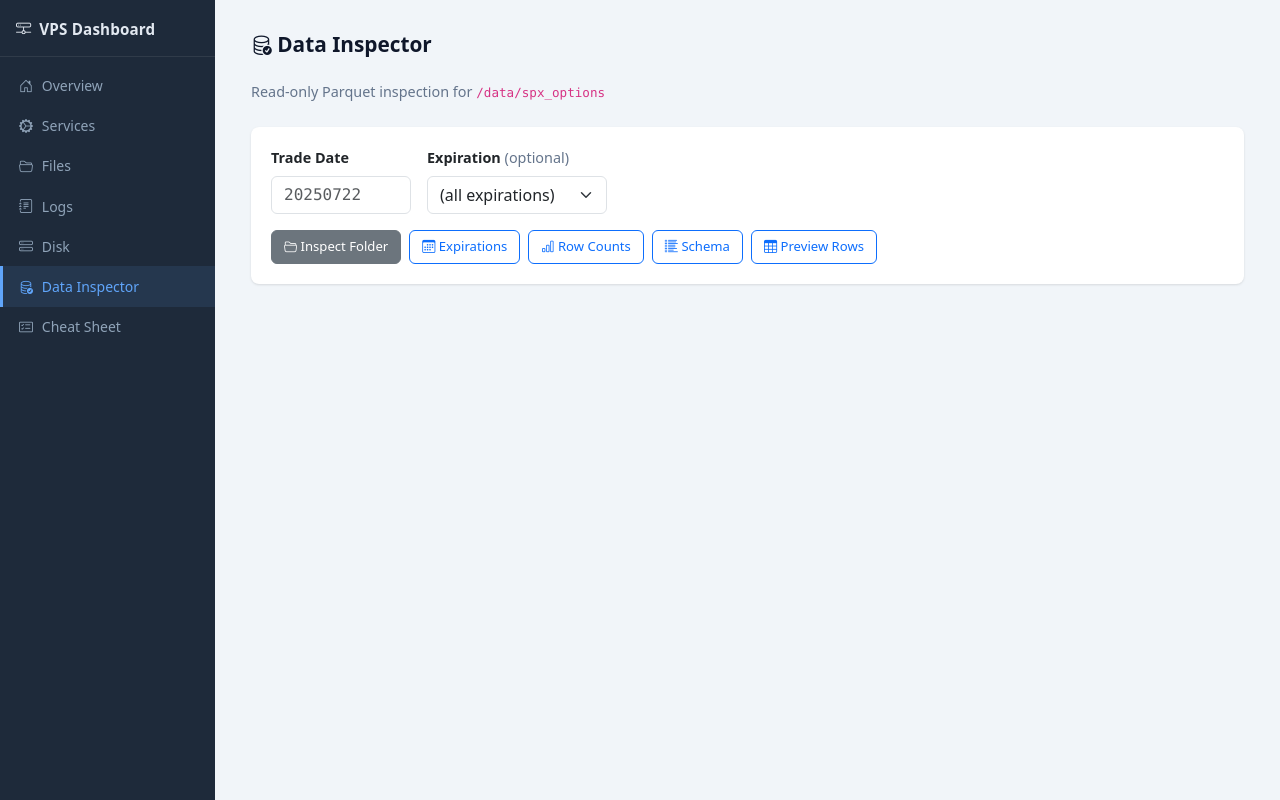
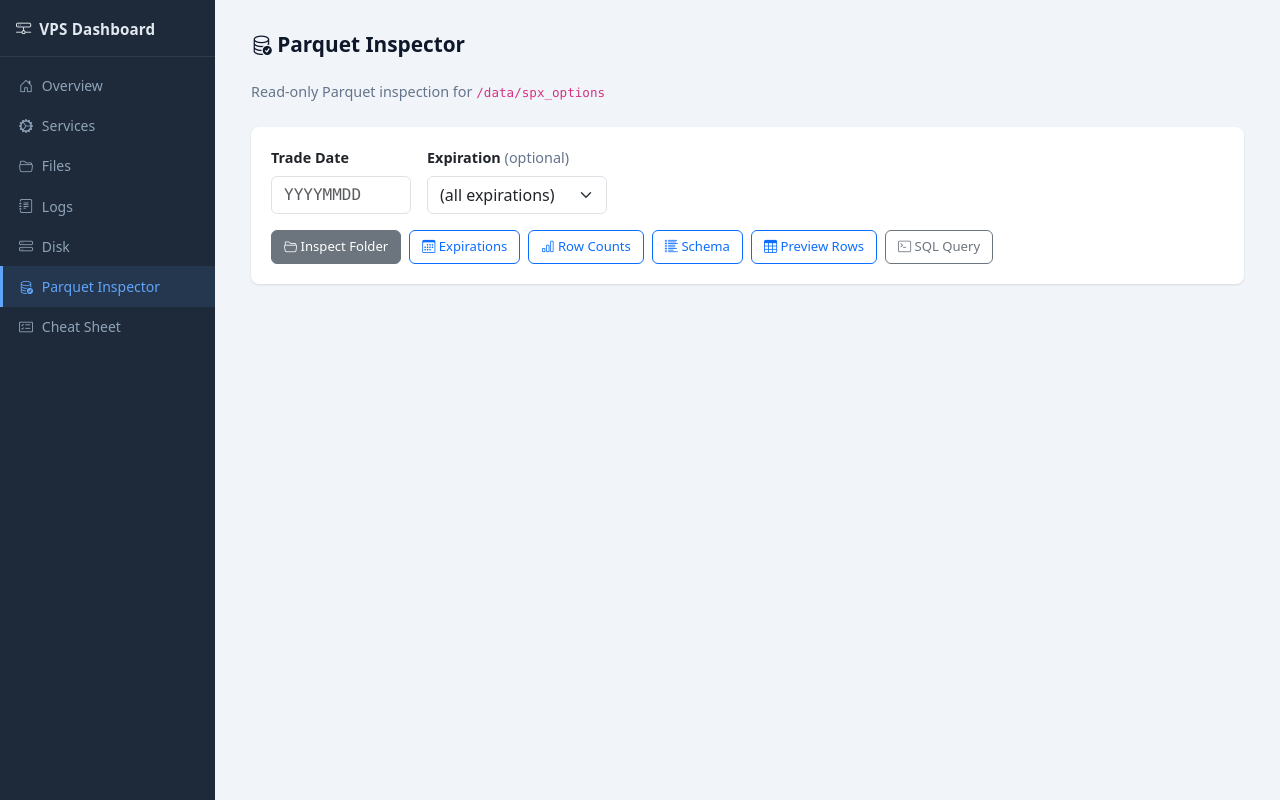
Before and after one commit to trade4ticks/VPS_Dashboard, a FastAPI app: page /data-inspector in a window 1280 px wide. Run offline with FastAPI, Linux system fonts and the light colour scheme.

Commit message:
Parquet Inspector: SQL editor, name rename, UX fixes
- Rename page to "Parquet Inspector" (nav + title)
- Fix date input placeholder from hardcoded date to YYYYMMDD
- Reduce preview default from 50 to 10 rows
- Widen timestamp/datetime columns so values don't wrap
- Add collapsible SQL editor pane with Run Query button
- Add POST /api/parquet/query (SELECT-only, blocked keywords, 200-row cap)

Co-Authored-By: Claude Sonnet 4.6 <noreply@anthropic.com>

```diff
--- a/app.py
+++ b/app.py
@@ -7,6 +7,7 @@ from pathlib import Path
 
 import duckdb
 from fastapi import FastAPI, HTTPException, Query, Request
+from pydantic import BaseModel
 from fastapi.staticfiles import StaticFiles
 from fastapi.templating import Jinja2Templates
 
@@ -534,6 +535,42 @@ def api_parquet_preview(date: str, expiration: str = None, limit: int = 50):
         raise HTTPException(status_code=500, detail=f"DuckDB: {exc}")
 
 
+_SQL_BLOCK_RE = re.compile(
+    r'\b(insert|update|delete|drop|create|alter|truncate|copy|export|attach|detach|load|install)\b',
+    re.IGNORECASE,
+)
+
+
+class SqlBody(BaseModel):
+    sql: str
+
+
+@app.post("/api/parquet/query")
+def api_parquet_query(body: SqlBody):
+    sql = body.sql.strip()
+    if not sql.upper().startswith("SELECT"):
+        raise HTTPException(status_code=400, detail="Only SELECT statements are allowed")
+    if _SQL_BLOCK_RE.search(sql):
+        raise HTTPException(status_code=400, detail="Query contains a disallowed keyword")
+
+    # Wrap in subquery to enforce hard row cap
+    wrapped = f"SELECT * FROM ({sql}) AS _q LIMIT 200"
+
+    try:
+        con = duckdb.connect()
+        col_rows = con.execute(f"DESCRIBE {wrapped}").fetchall()
+        columns = [r[0] for r in col_rows]
+        data = con.execute(wrapped).fetchall()
+        con.close()
+        return {
+            "columns": columns,
+            "rows": [list(r) for r in data],
+            "count": len(data),
+        }
+    except Exception as exc:
+        raise HTTPException(status_code=500, detail=f"DuckDB: {exc}")
+
+
 # ---------------------------------------------------------------------------
 
 if __name__ == "__main__":
--- a/templates/base.html
+++ b/templates/base.html
@@ -42,7 +42,7 @@
             </li>
             <li class="nav-item">
                 <a class="nav-link {% if active == 'data_inspector' %}active{% endif %}" href="/data-inspector">
-                    <i class="bi bi-database-check"></i> Data Inspector
+                    <i class="bi bi-database-check"></i> Parquet Inspector
                 </a>
             </li>
             <li class="nav-item">
--- a/templates/data_inspector.html
+++ b/templates/data_inspector.html
@@ -1,16 +1,16 @@
 {% extends "base.html" %}
 {% block content %}
-<h1 class="page-title"><i class="bi bi-database-check"></i> Data Inspector</h1>
+<h1 class="page-title"><i class="bi bi-database-check"></i> Parquet Inspector</h1>
 <p class="text-muted mb-4">Read-only Parquet inspection for <code>/data/spx_options</code></p>
 
 <!-- Controls -->
-<div class="card mb-4">
+<div class="card mb-3">
   <div class="card-body">
     <div class="row g-3 align-items-end">
       <div class="col-auto">
         <label class="form-label fw-semibold">Trade Date</label>
         <input type="text" id="inp-date" class="form-control font-monospace"
-               placeholder="20250722" maxlength="8" style="width:140px">
+               placeholder="YYYYMMDD" maxlength="8" style="width:140px">
       </div>
       <div class="col-auto">
         <label class="form-label fw-semibold">Expiration <span class="text-muted fw-normal">(optional)</span></label>
@@ -34,7 +34,32 @@
         <button class="btn btn-outline-primary" onclick="doPreview()">
           <i class="bi bi-table"></i> Preview Rows
         </button>
+        <button class="btn btn-outline-secondary" id="btn-sql-toggle" onclick="toggleSql()">
+          <i class="bi bi-terminal"></i> SQL Query
+        </button>
       </div>
+    </div>
+  </div>
+</div>
+
+<!-- SQL Editor pane (hidden by default) -->
+<div id="sql-pane" class="card mb-3 d-none">
+  <div class="card-header fw-semibold"><i class="bi bi-terminal"></i> SQL Query</div>
+  <div class="card-body">
+    <p class="text-muted small mb-2">
+      SELECT-only. Use <code>read_parquet('/data/spx_options/...')</code> or a glob like
+      <code>read_parquet('/data/spx_options/**/*.parquet')</code>. Results capped at 200 rows.
+    </p>
+    <textarea id="sql-input" class="form-control font-monospace mb-2"
+              rows="5" spellcheck="false"
+              placeholder="SELECT * FROM read_parquet('/data/spx_options/20250722/**/*.parquet') LIMIT 20"></textarea>
+    <div class="d-flex gap-2">
+      <button class="btn btn-primary" onclick="doSqlQuery()">
+        <i class="bi bi-play-fill"></i> Run Query
+      </button>
+      <button class="btn btn-outline-secondary" onclick="clearSql()">
+        <i class="bi bi-x-circle"></i> Clear
+      </button>
     </div>
   </div>
 </div>
@@ -82,6 +107,17 @@ async function apiFetch(url) {
   return json;
 }
 
+async function apiPost(url, body) {
+  const r = await fetch(url, {
+    method: 'POST',
+    headers: {'Content-Type': 'application/json'},
+    body: JSON.stringify(body),
+  });
+  const json = await r.json();
+  if (!r.ok) throw new Error(json.detail || `HTTP ${r.status}`);
+  return json;
+}
+
 function card(title, icon, body) {
   return `<div class="card mb-4">
     <div class="card-header fw-semibold"><i class="bi bi-${icon}"></i> ${title}</div>
@@ -89,9 +125,15 @@ function card(title, icon, body) {
   </div>`;
 }
 
+// Columns whose names contain these patterns get extra width so timestamps don't wrap
+const WIDE_COL_RE = /time|timestamp|datetime|date/i;
+
 function table(cols, rows, emptyMsg='No rows returned.') {
   if (!rows.length) return `<p class="text-muted p-3 mb-0">${emptyMsg}</p>`;
-  const head = cols.map(c => `<th>${esc(String(c))}</th>`).join('');
+  const head = cols.map(c => {
+    const style = WIDE_COL_RE.test(String(c)) ? ' style="min-width:200px"' : '';
+    return `<th${style}>${esc(String(c))}</th>`;
+  }).join('');
   const body = rows.map(r =>
     `<tr>${r.map(v => `<td>${esc(v == null ? '' : String(v))}</td>`).join('')}</tr>`
   ).join('');
@@ -105,6 +147,41 @@ function table(cols, rows, emptyMsg='No rows returned.') {
 
 function esc(s) {
   return s.replace(/&/g,'&amp;').replace(/</g,'&lt;').replace(/>/g,'&gt;');
+}
+
+// ---- SQL pane toggle -------------------------------------------------------
+function toggleSql() {
+  const pane = document.getElementById('sql-pane');
+  const btn  = document.getElementById('btn-sql-toggle');
+  const hidden = pane.classList.toggle('d-none');
+  btn.classList.toggle('btn-outline-secondary',  hidden);
+  btn.classList.toggle('btn-secondary',          !hidden);
+  if (!hidden) document.getElementById('sql-input').focus();
+}
+
+function clearSql() {
+  document.getElementById('sql-input').value = '';
+  document.getElementById('sql-input').focus();
+}
+
+// ---- SQL Query -------------------------------------------------------------
+async function doSqlQuery() {
+  const sql = document.getElementById('sql-input').value.trim();
+  if (!sql) { setStatus('Enter a SQL query first.', 'warning'); return; }
+  loading('query');
+  try {
+    const d = await apiPost('/api/parquet/query', {sql});
+    clearStatus();
+    resultsEl.innerHTML = card(
+      `SQL Result (${d.count} row${d.count !== 1 ? 's' : ''})`,
+      'terminal',
+      table(d.columns, d.rows)
+    );
+  } catch(e) {
+    clearStatus();
+    resultsEl.innerHTML = card('Error', 'exclamation-triangle',
+      `<p class="text-danger p-3 mb-0">${esc(e.message)}</p>`);
+  }
 }
 
 // ---- Inspect Folder --------------------------------------------------------
@@ -128,8 +205,7 @@ async function doInspect() {
 
     if (d.subfolders.length) {
       html += `<div class="p-3 border-bottom"><strong>Subfolders (${d.subfolders.length}):</strong></div>`;
-      html += table(['Folder','Size','Files'],
-        d.subfolders.map(s => [s.name, s.size, s.files]));
+      html += table(['Folder','Size','Files'], d.subfolders.map(s => [s.name, s.size, s.files]));
     }
     if (d.files.length) {
       html += `<div class="p-3 border-bottom"><strong>Parquet files in root (${d.files.length}):</strong></div>`;
@@ -155,7 +231,6 @@ async function doExpirations() {
     const d = await apiFetch(`/api/parquet/expirations?date=${date()}`);
     clearStatus();
 
-    // Populate dropdown
     const sel = document.getElementById('sel-exp');
     sel.innerHTML = '<option value="">(all expirations)</option>';
     d.expirations.forEach(e => {
@@ -234,7 +309,7 @@ async function doPreview() {
   if (!requireDate()) return;
   loading('preview');
   try {
-    const params = new URLSearchParams({date: date(), limit: 50});
+    const params = new URLSearchParams({date: date(), limit: 10});
     if (exp()) params.set('expiration', exp());
     const d = await apiFetch(`/api/parquet/preview?${params}`);
     clearStatus();
```
